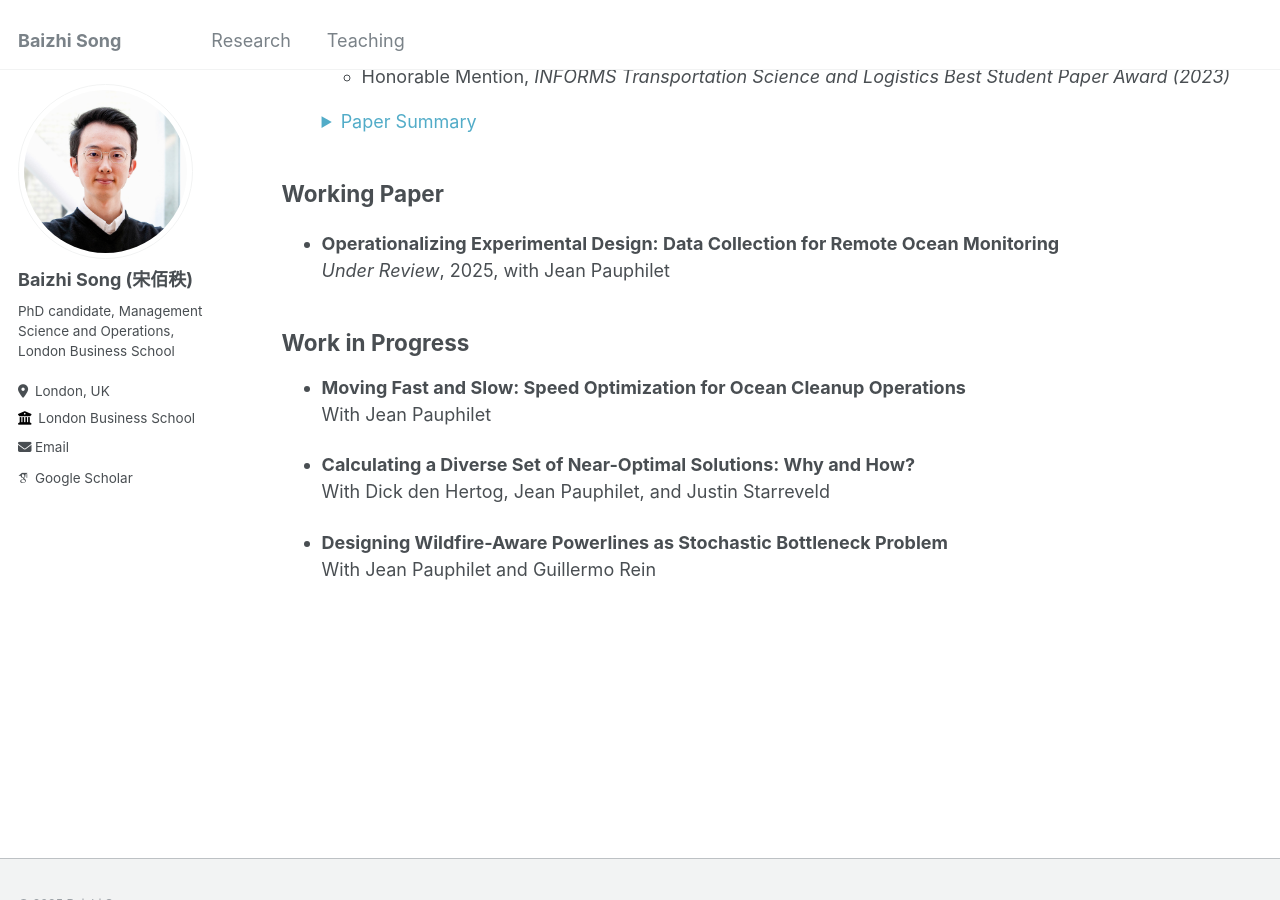
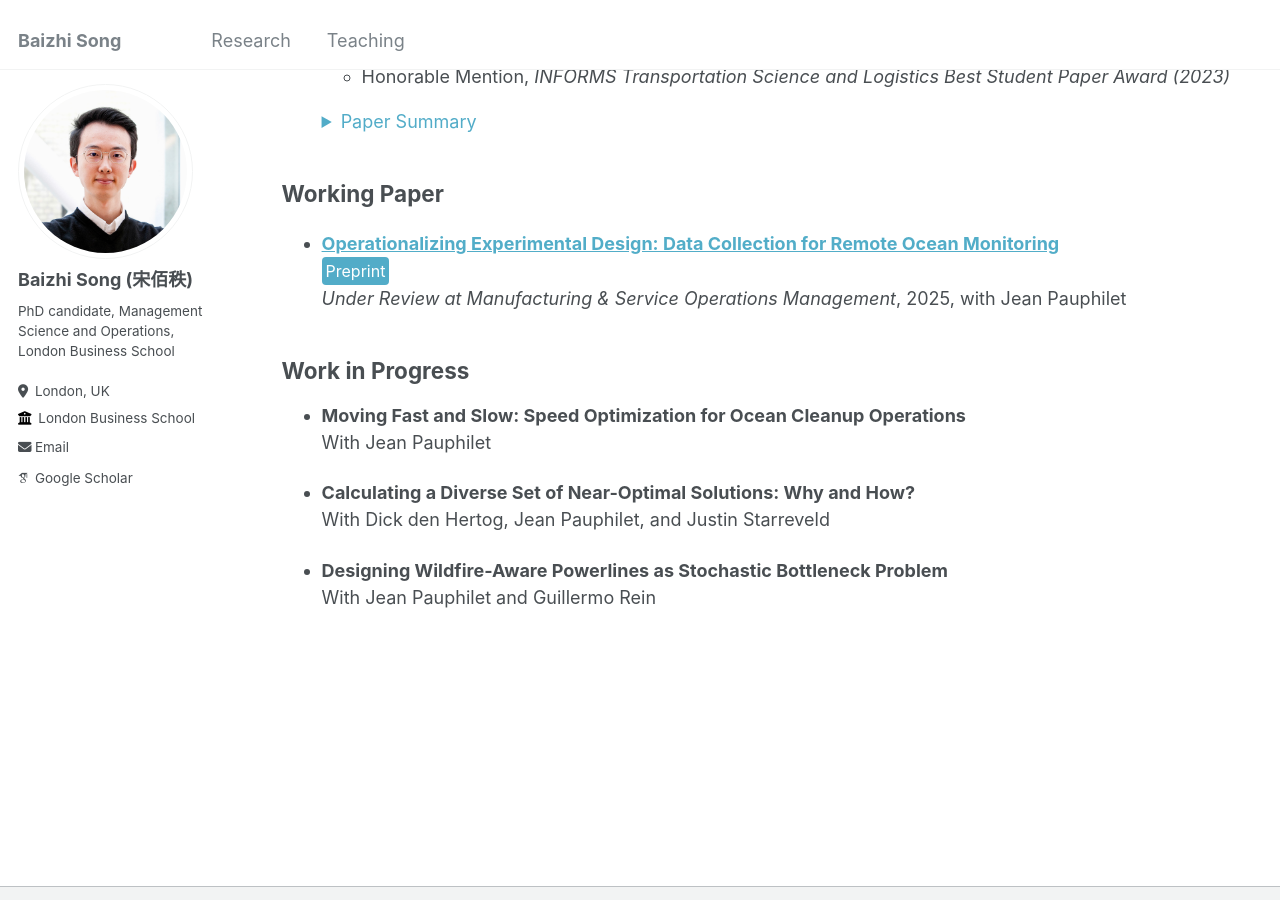
Before and after one commit to Baizhi-Song/baizhi-song.github.io, a Jekyll site: the page built from _pages/research.md, in a window 1280 px wide and 900 px high, scrolled down 670 px. Built offline with Jekyll 4.4.1, drawn with Linux system fonts in a browser that asks for light colours; some web fonts are replaced.

Commit message:
Update research.md

```diff
--- a/_pages/research.md
+++ b/_pages/research.md
@@ -55,10 +55,10 @@ header:
 
 <a name="optimal-experimental-design-with-routing-constraints"></a>
 <a name="operationalizing-experimental-design"></a>
-- **Operationalizing Experimental Design: Data Collection for Remote Ocean Monitoring**
-<!-- - **[Operationalizing Experimental Design: Data Collection for Remote Ocean Monitoring](https://optimization-online.org/2025/03/optimal-experimental-design-with-routing-constraints/)**   -->
-<!-- <a href="https://optimization-online.org/2025/03/optimal-experimental-design-with-routing-constraints/" style="display: inline-block; padding: 2px 4px; font-size: 16px; color: white; background-color: #52acc8; text-align: center; text-decoration: none; border-radius: 4px;">Preprint</a>   -->
-*Under Review*, 2025, with Jean Pauphilet
+<!-- - **Operationalizing Experimental Design: Data Collection for Remote Ocean Monitoring**   -->
+- **[Operationalizing Experimental Design: Data Collection for Remote Ocean Monitoring](https://optimization-online.org/2025/03/optimal-experimental-design-with-routing-constraints/)**
+<a href="https://optimization-online.org/2025/03/optimal-experimental-design-with-routing-constraints/" style="display: inline-block; padding: 2px 4px; font-size: 16px; color: white; background-color: #52acc8; text-align: center; text-decoration: none; border-radius: 4px;">Preprint</a>
+*Under Review at Manufacturing & Service Operations Management*, 2025, with Jean Pauphilet
 
 ## Work in Progress
 
```
